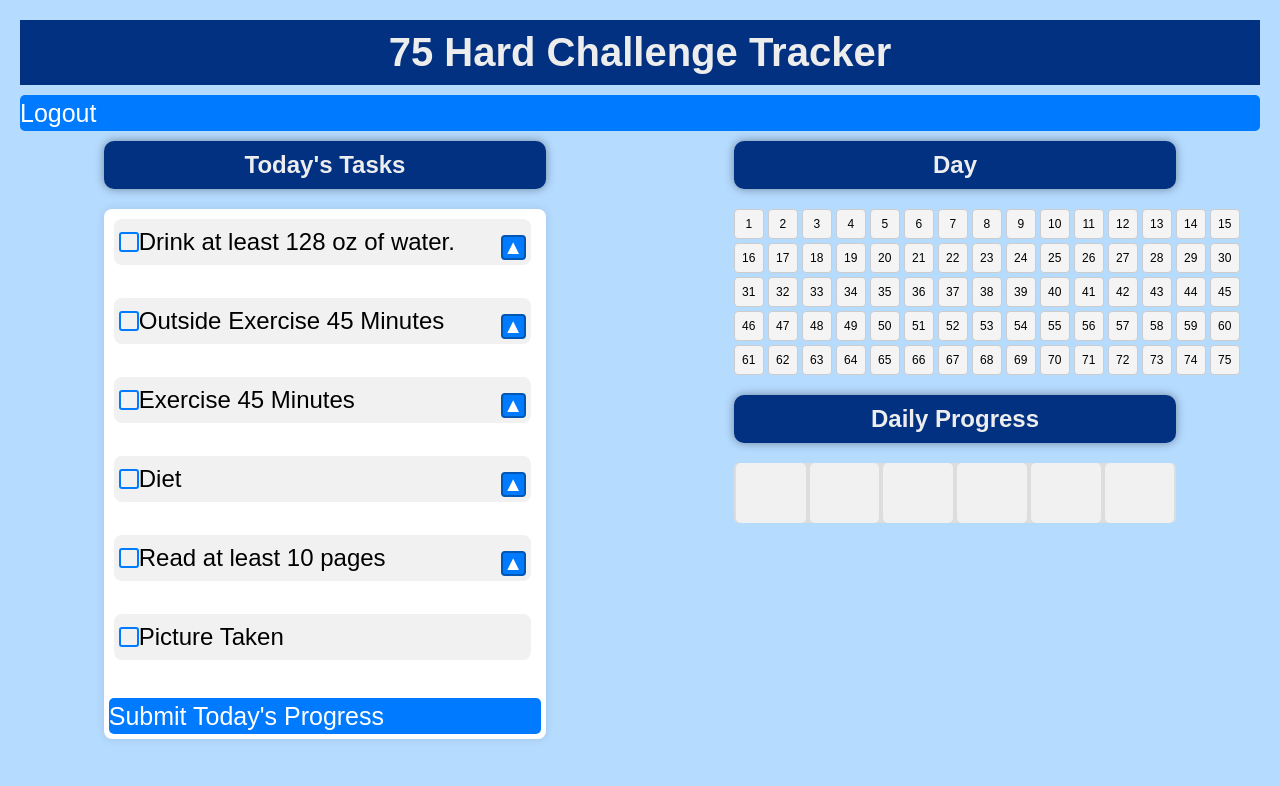
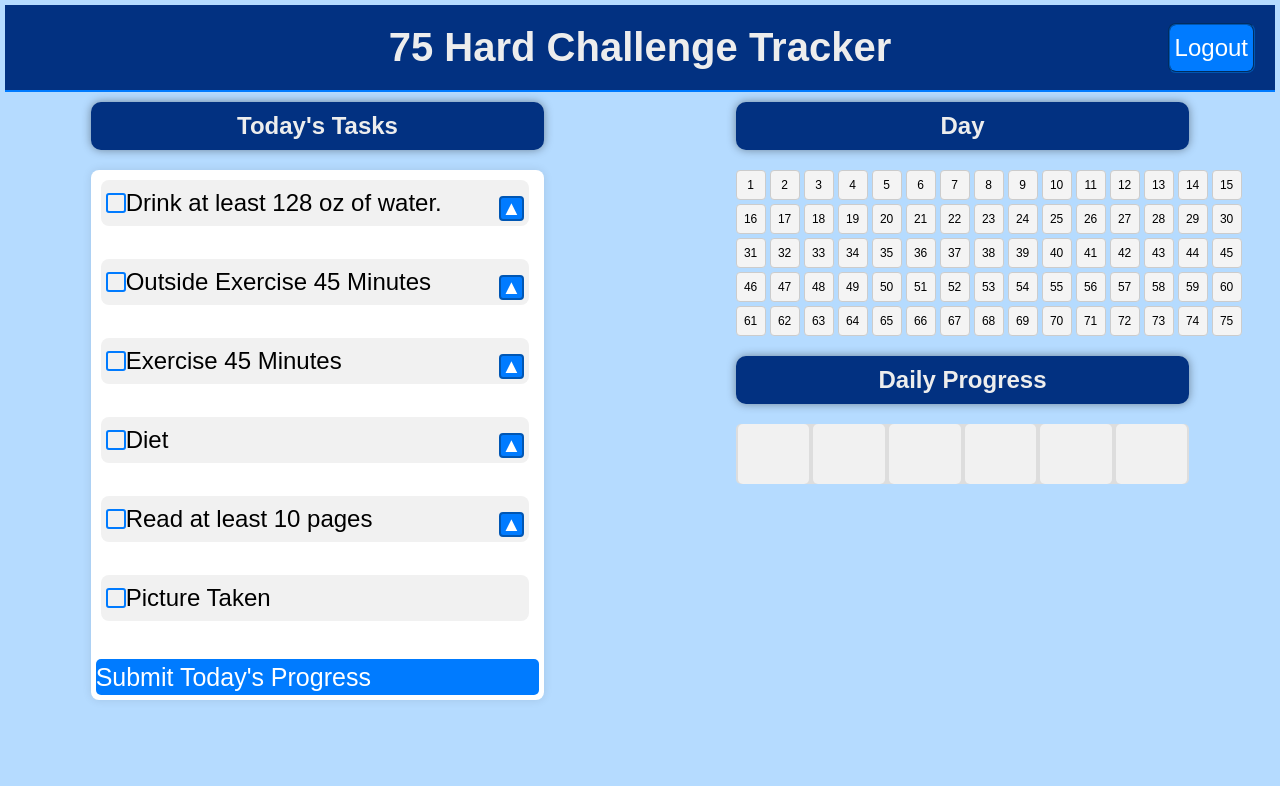
Before and after one commit to hslewin/HabitTracker, a Flask app: template templates/tracker_extra.html in a window 1280 px wide. Shown: the top 786 px of the page. Run offline with Flask 3, Linux system fonts and the light colour scheme; the template is opened without the code that fills it, so the values that code supplies are empty; parts of the project's set-up code (start-up, migrations or seed data) failed here and were passed over.

Commit message:
Have finished all of the documentation and fixed the logout button placement issue

```diff
--- a/app.py
+++ b/app.py
@@ -481,8 +481,6 @@ def tracker_extra():
         title: title of the reading material, string
         pages_str: number of pages read, int
         picture_take: did the user take a progress picture, boolean
-
-
     '''
 
     today_entry = habit_tracker.daily_data[habit_tracker.daily_data['Date'] == habit_tracker.today]
@@ -569,7 +567,5 @@ def tracker_extra():
 
     return render_template('tracker_extra.html', daily_data = today_entry_data, streak = habit_tracker.streak, water_num = habit_tracker.water_oz, water_oz_data = water_oz_data, e1_time_data = e1_time_data, e2_time_data = e2_time_data, calories_data = calories_data, cal_num = habit_tracker.cal, pages_data= pages_data)
 
-
-
 if __name__ == '__main__':
     app.run(debug=True)
--- a/logins.csv
+++ b/logins.csv
@@ -1,3 +1,3 @@
 username,password,default_tracking,streak,streak_date
 test1,test,True,1,2024-11-29
-test2,test2,False,1,2024-12-03
+test2,test2,False,1,2024-12-03test3,1234,True,0,
--- a/static/style.css
+++ b/static/style.css
@@ -9,17 +9,31 @@
 body {
   background-color: #b5dbff;
   font-family: Arial, sans-serif;
-  padding: 20px;
+  padding: 5px;
+  margin: 0;
+}
+
+/* page header*/
+.header {
+  display: flex;
+  justify-content: space-around;
+  align-items: center;
+  padding: 10px;
+  background-color: #023181;
+  border-bottom: 2px solid #007BFF;
+}
+
+.heading{
+  text-align: center;
+  position: relative;
 }
 
 /* header 1 styling*/
 h1 {
   background-color: #023181;
   color: #ededed;
-  text-align: center;
   padding: 10px;
   font-size: 40px;
-  width: 100%;
 }
 
 /* header 2 styling*/
@@ -164,6 +178,22 @@ input[type="checkbox"]:checked {
   border-color: #0056b3;
 }
 
+/* checkbox unchecked styling */
+input[type="submit"] {
+  background: #007BFF;
+  color: #fff;
+  border: 2px solid #0056b3;
+  margin: 5px;
+  text-align: left;
+  line-height: 36px;
+  font-size: 24px;
+  border-style: groove;
+  border-radius: 8px;
+  padding: 5px;
+  display: flex;
+  align-items: center;
+}
+
 /* use to hide items from display */
 .hidden{
   display: none;
@@ -227,8 +257,24 @@ input[type="checkbox"]:checked {
   cursor: pointer;
   text-align: left;
   line-height: 20px;
-  padding:5px;
   display:30%;
+}
+
+/* Logout button styling */
+.btn-logout {
+  position: absolute; /* Makes the button independent of Flexbox alignment */
+  right: 20px; /* Pushes the button to the far right */
+  background: #007BFF;
+  color: #fff;
+  border: 2px solid #0056b3;
+  margin: 5px;
+  text-align: left;
+  line-height: 36px;
+  font-size: 24px;
+  border-style: groove;
+  border-radius: 8px;
+  padding: 5px;
+  max-width: max-content;
 }
 
 /* Progress Bar Container */
--- a/templates/register.html
+++ b/templates/register.html
@@ -10,10 +10,11 @@
     <title>Register for Habit Tracker</title>
 </head>
 <body>
-    <div class="container">
+    <div class="header">
         <h1>Register for 75 Hard Habit Tracker!</h1>
     </div>
 
+    <!--registration form-->
     <form method="POST" action="/register">
         <label for="username">Username:</label>
         <input type="text" id="username" name="username" required>
@@ -32,6 +33,8 @@
         <br><br>
         <input type="submit" value="Register">
         <br>
+
+        <!--error message logic-->
         {% if error %}
             <p style="color: red;">{{ error }}</p>
         {% endif %}
--- a/templates/tracker_extra.html
+++ b/templates/tracker_extra.html
@@ -18,6 +18,7 @@
       let cal_num ={{cal_num}};
       const streak = {{streak}};
 
+      //dailyData contants
       const dailyData = {
         water_intake: {{ daily_data['Water_intake'] | default(False) | tojson }},
         exercise_completed: {{ daily_data['Exercise_completed'] | default(False) | tojson }},
@@ -34,13 +35,11 @@
         document.getElementById('Water_oz').value = water_num;
       }
 
+      //tracking calories
       function addCal(amount){
         cal_num +=amount;
         document.getElementById('cal_display').innerText = cal_num;
       }
-
-
-
 
       // Toggle visibility of a task's information
       function toggleTaskInfo(taskId, arrowId, graphId) {
@@ -58,7 +57,7 @@
         }
       }
 
-         // Update tracker grid for streaks
+      // Update tracker grid for streaks
       function updateStreakTracker(streak) {
         for (let i = 1; i <= 75; i++) {
           const dayElement = document.getElementById(`day-${i}`);
@@ -82,7 +81,7 @@
             dailyData.read_pages,
             dailyData.picture_taken
         ];
-          // Reset progress bar
+        // Reset progress bar
         for (let i = 0; i < tasks.length; i++) {
           const segment = document.getElementById(`segment-${i + 1}`);
           segment.classList.remove('completed');
@@ -98,9 +97,6 @@
         }
         }
 
-
-
-
       // Initialize on page load
       window.onload = function() {
 
@@ -109,14 +105,13 @@
         updateStreakTracker({{ streak }});
 
         document.getElementById('cal_display').innerText = cal_num;
-
-
-      };
+          };
     </script>
 
-
-    <h1>75 Hard Challenge Tracker</h1>
-    <button onclick="window.location.href='/logout'">Logout</button>
+    <div class="header">
+      <h1 class="heading">75 Hard Challenge Tracker</h1>
+      <button type="button" class="btn btn-logout" onclick="window.location.href='/logout'">Logout</button>
+    </div>
 
     <div class="row">
       <div class="column">
@@ -142,7 +137,7 @@
           </div>
           <br>
 
-          <!--exercise 1-->
+          <!--exercise 1 outside-->
           <label for="exercise_completed1" class="task-label">
             <input type="checkbox" id="Exercise_completed" name="Exercise_completed" {% if daily_data.Exercise_completed %}checked{% endif %}>
             Outside Exercise 45 Minutes
@@ -205,16 +200,14 @@
           </label>
           <br>
 
-
-
           <!--submit-->
           <button type="submit">Submit Today's Progress</button>
         </form>
         <br>
       </div>
 
+      <div class="column">
 
-      <div class="column">
         <!--streak graphic-->
         <h2>Day {{ streak }}</h2>
         <div class="total-tracker">
@@ -239,9 +232,6 @@
 
 
         <!--graph for habits, toggle between each habit-->
-
-
-
         <div id ="water_graph" class="graph">
           <h2>Graph</h2>
           {{water_oz_data | safe}}
```
Also changed, not shown: templates/login.html (+4 -4 lines), templates/tracker_default.html (+14 -10 lines).
